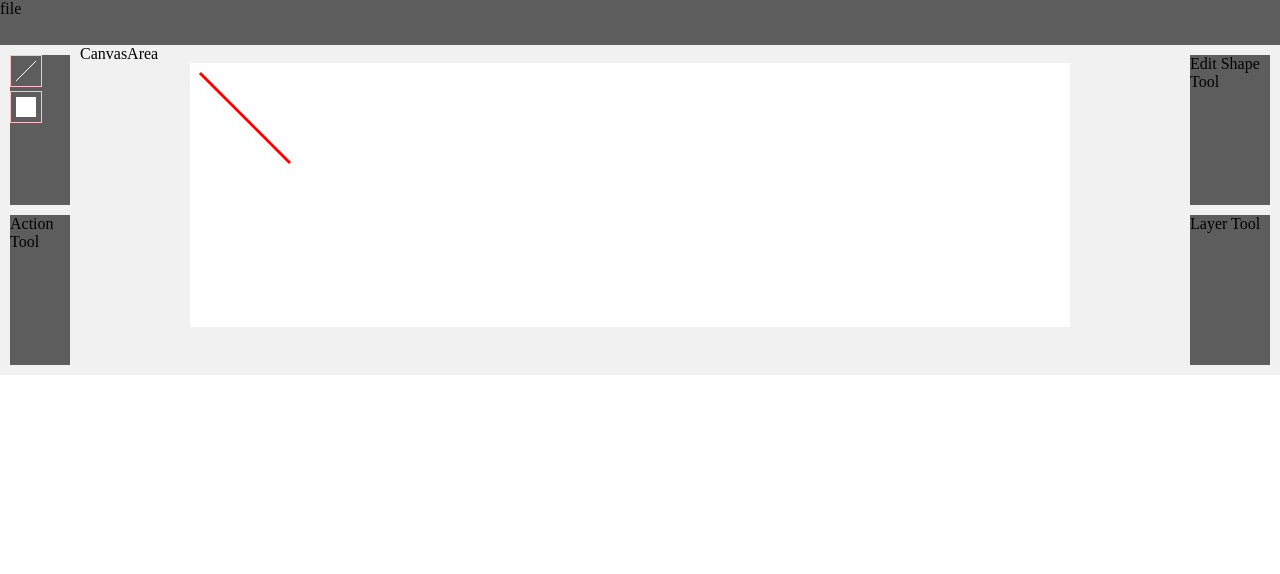
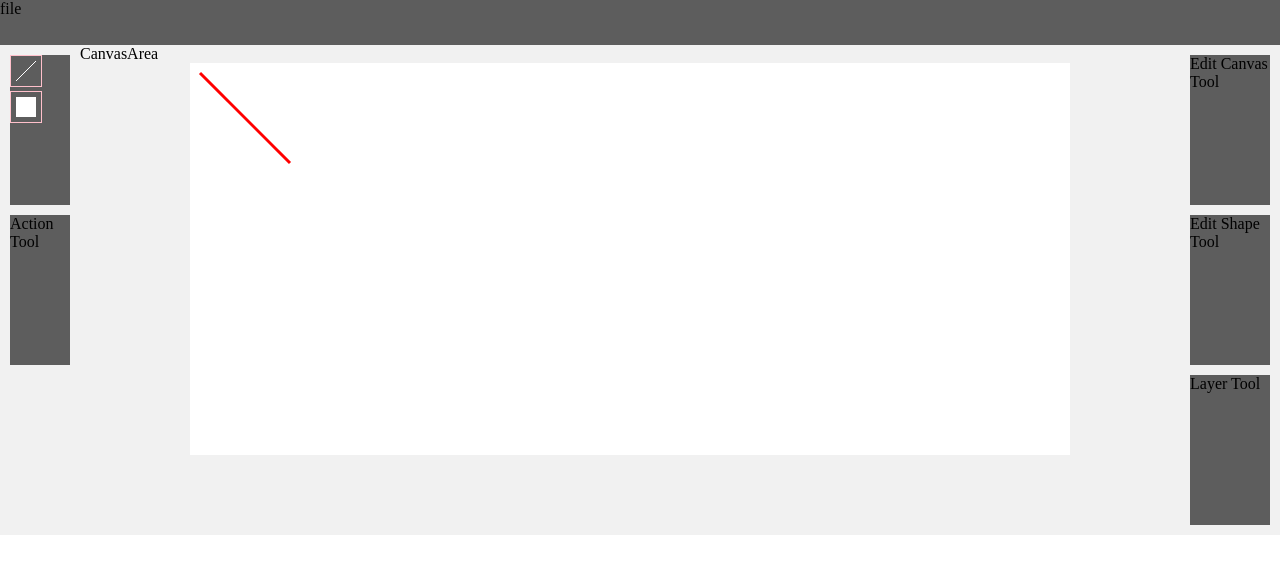
Before and after one commit to yyijoo/react-vector-drawingtool, a React (Create React App) app: page / in a window 1280 px wide. Shown: the top 574 px of the page. Built offline with nearby package versions, Linux system fonts and the light colour scheme.

Commit message:
feat: Make EditCanvasTool component

```diff
--- a/src/App.js
+++ b/src/App.js
@@ -5,6 +5,7 @@ import store from "redux/store.js";
 import FileMenu from "container/FileMenu.js";
 import CreateShapeTool from "container/CreateShapeTool.js";
 import EditShapeTool from "container/EditShapeTool.js";
+import EditCanvasTool from "container/EditCanvasTool.js";
 import ActionTool from "container/ActionTool.js";
 import LayerTool from "container/LayerTool.js";
 import CanvasArea from "container/CanvasArea.js";
@@ -30,6 +31,7 @@ class App extends Component {
             <CanvasArea />
           </MiddleContainer>
           <RightContainer>
+            <EditCanvasTool />
             <EditShapeTool />
             <LayerTool />
           </RightContainer>
--- /dev/null
+++ b/src/container/EditCanvasTool.js
@@ -0,0 +1,8 @@
+import React from "react";
+import { ToolBox } from "component/Boxes";
+
+const EditCanvasTool = () => {
+  return <ToolBox>Edit Canvas Tool</ToolBox>;
+};
+
+export default EditCanvasTool;
```
